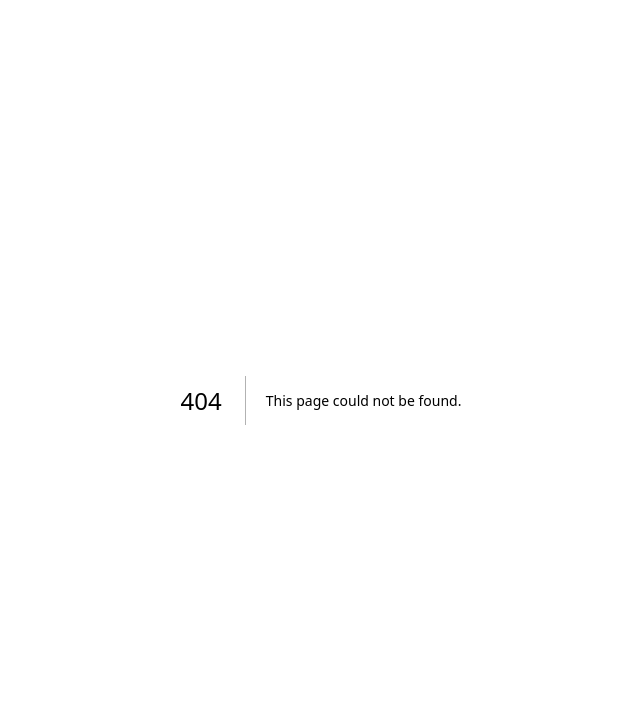
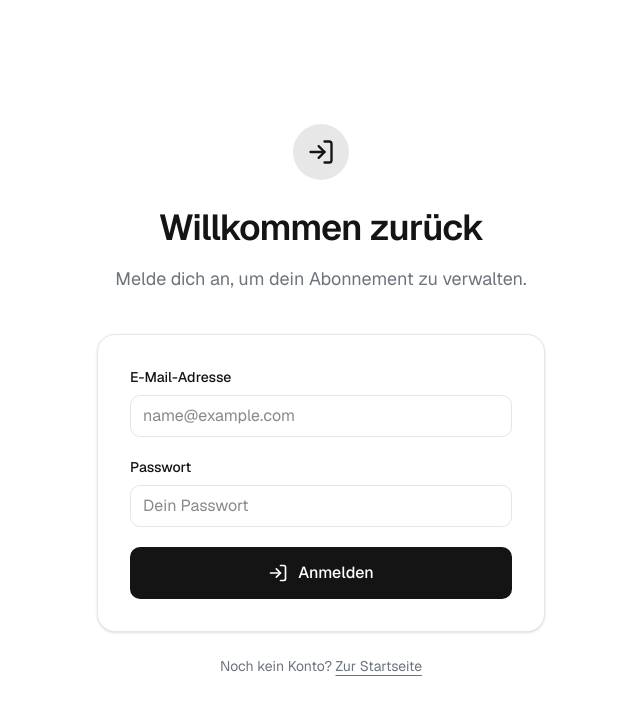
Before and after one commit to wayneburk06/productivity-timesheet-landing-page, a Next.js app: page /login in a window 1280 px wide. Before the commit this address had no page. Shown: the top 710 px of the page, without its empty margins (319-959 px from the left). Built offline with nearby package versions, Linux system fonts and the light colour scheme; no server answers.

Commit message:
feat: add login redirect and create login page and form components
Co-authored-by: productivitytimesheet.app <298572833+wayneburk06@users.noreply.github.com>

```diff
--- a/app/account/page.tsx
+++ b/app/account/page.tsx
@@ -43,7 +43,7 @@ export default async function AccountPage() {
   } = await supabase.auth.getUser()
 
   if (!user) {
-    redirect("/")
+    redirect("/login?next=/account")
   }
 
   // Fetch the most recent subscription row for this user.
--- /dev/null
+++ b/app/login/page.tsx
@@ -0,0 +1,50 @@
+import { LogIn } from "lucide-react"
+
+import { LoginForm } from "@/components/auth/login-form"
+import { appConfig } from "@/lib/config"
+
+export const metadata = {
+  title: `Anmelden · ${appConfig.name}`,
+  description: "Melde dich mit deiner E-Mail-Adresse und deinem Passwort an.",
+  robots: { index: false, follow: false },
+}
+
+export const dynamic = "force-dynamic"
+
+export default async function LoginPage({
+  searchParams,
+}: {
+  searchParams: Promise<{ next?: string }>
+}) {
+  const { next } = await searchParams
+  // Only allow relative next-paths to prevent open redirect attacks.
+  const safNext = next?.startsWith("/") ? next : "/account"
+
+  return (
+    <main className="flex min-h-dvh items-center justify-center bg-background px-4 py-16">
+      <div className="mx-auto flex w-full max-w-md flex-col items-center text-center">
+        <span className="flex size-14 items-center justify-center rounded-full bg-primary/10 text-primary">
+          <LogIn className="size-7" aria-hidden="true" />
+        </span>
+
+        <h1 className="mt-7 text-balance text-3xl font-semibold tracking-tight text-foreground sm:text-4xl">
+          Willkommen zurück
+        </h1>
+        <p className="mt-4 text-pretty text-lg leading-relaxed text-muted-foreground">
+          Melde dich an, um dein Abonnement zu verwalten.
+        </p>
+
+        <div className="mt-10 w-full rounded-2xl border border-border bg-card p-6 text-left shadow-sm sm:p-8">
+          <LoginForm next={safNext} />
+        </div>
+
+        <p className="mt-6 text-sm text-muted-foreground">
+          Noch kein Konto?{" "}
+          <a href="/" className="underline underline-offset-4 hover:text-foreground">
+            Zur Startseite
+          </a>
+        </p>
+      </div>
+    </main>
+  )
+}
--- /dev/null
+++ b/components/auth/login-form.tsx
@@ -0,0 +1,106 @@
+"use client"
+
+import { useState } from "react"
+import { useRouter } from "next/navigation"
+import { LogIn, Loader2 } from "lucide-react"
+
+import { createClient } from "@/lib/supabase/client"
+import { ctaBaseClasses, ctaPrimaryClasses } from "@/components/download-button"
+import { cn } from "@/lib/utils"
+
+export function LoginForm({ next }: { next?: string }) {
+  const router = useRouter()
+  const supabase = createClient()
+
+  const [email, setEmail] = useState("")
+  const [password, setPassword] = useState("")
+  const [submitting, setSubmitting] = useState(false)
+  const [error, setError] = useState<string | null>(null)
+
+  async function handleSubmit(event: React.FormEvent<HTMLFormElement>) {
+    event.preventDefault()
+    setError(null)
+    setSubmitting(true)
+
+    const { error: signInError } = await supabase.auth.signInWithPassword({
+      email: email.trim().toLowerCase(),
+      password,
+    })
+
+    setSubmitting(false)
+
+    if (signInError) {
+      // Supabase returns "Invalid login credentials" for wrong email/password.
+      // We translate it into a clear, user-facing message.
+      if (
+        signInError.message.toLowerCase().includes("invalid login") ||
+        signInError.message.toLowerCase().includes("invalid credentials") ||
+        signInError.status === 400
+      ) {
+        setError("E-Mail-Adresse oder Passwort ist falsch. Bitte versuche es erneut.")
+      } else {
+        setError(signInError.message)
+      }
+      return
+    }
+
+    // Redirect to the originally requested page, defaulting to /account.
+    router.push(next ?? "/account")
+    router.refresh()
+  }
+
+  return (
+    <form onSubmit={handleSubmit} className="flex flex-col gap-5">
+      <div className="flex flex-col gap-2">
+        <label htmlFor="email" className="text-sm font-medium text-foreground">
+          E-Mail-Adresse
+        </label>
+        <input
+          id="email"
+          type="email"
+          autoComplete="email"
+          required
+          value={email}
+          onChange={(e) => setEmail(e.target.value)}
+          className="w-full rounded-lg border border-border bg-background px-3 py-2 text-base text-foreground outline-none ring-primary/40 focus:ring-2"
+          placeholder="name@example.com"
+        />
+      </div>
+
+      <div className="flex flex-col gap-2">
+        <label htmlFor="password" className="text-sm font-medium text-foreground">
+          Passwort
+        </label>
+        <input
+          id="password"
+          type="password"
+          autoComplete="current-password"
+          required
+          value={password}
+          onChange={(e) => setPassword(e.target.value)}
+          className="w-full rounded-lg border border-border bg-background px-3 py-2 text-base text-foreground outline-none ring-primary/40 focus:ring-2"
+          placeholder="Dein Passwort"
+        />
+      </div>
+
+      {error ? (
+        <p role="alert" className="text-pretty text-sm leading-relaxed text-destructive">
+          {error}
+        </p>
+      ) : null}
+
+      <button
+        type="submit"
+        disabled={submitting}
+        className={cn(ctaBaseClasses, ctaPrimaryClasses, "w-full disabled:opacity-70")}
+      >
+        {submitting ? (
+          <Loader2 className="size-4 animate-spin" aria-hidden="true" />
+        ) : (
+          <LogIn className="size-4" aria-hidden="true" />
+        )}
+        {submitting ? "Wird angemeldet…" : "Anmelden"}
+      </button>
+    </form>
+  )
+}
```
